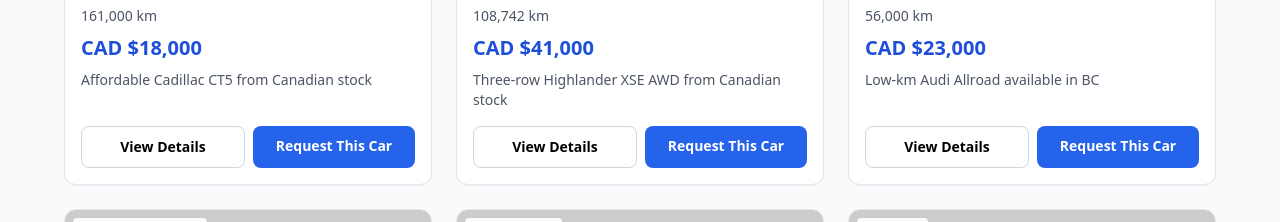
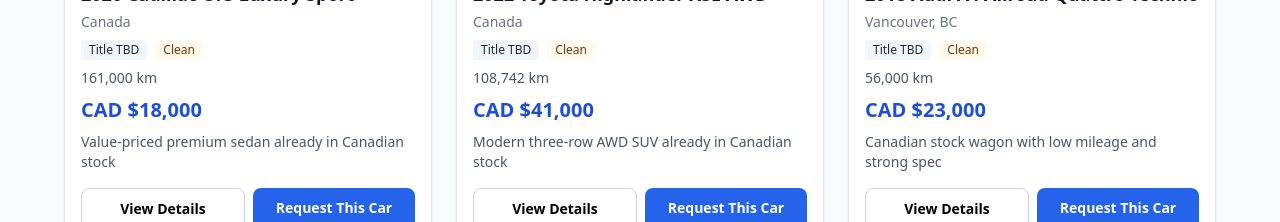
Before and after one commit to ark-crisisfix/USED-USA-CARS, a Next.js app: page /ready-cars in a window 1280 px wide. Shown: the part 859-1081 px from the top of the page. Built offline with nearby package versions, Linux system fonts and the light colour scheme.

Commit message:
Add Google Analytics and refine ready cars copy

```diff
--- a/app/layout.tsx
+++ b/app/layout.tsx
@@ -1,5 +1,6 @@
 import type { Metadata } from 'next'
 import { Inter } from 'next/font/google'
+import Script from 'next/script'
 import Header from '@/components/Header'
 import Footer from '@/components/Footer'
 import HtmlLang from '@/components/HtmlLang'
@@ -21,6 +22,18 @@
   return (
     <html lang="en">
       <body className={`${inter.className} min-h-screen flex flex-col`}>
+        <Script
+          src="https://www.googletagmanager.com/gtag/js?id=G-V8GHSRNRQ3"
+          strategy="afterInteractive"
+        />
+        <Script id="google-analytics" strategy="afterInteractive">
+          {`
+            window.dataLayer = window.dataLayer || [];
+            function gtag(){dataLayer.push(arguments);}
+            gtag('js', new Date());
+            gtag('config', 'G-V8GHSRNRQ3');
+          `}
+        </Script>
         <HtmlLang />
         <Header />
         <main className="flex-grow">
--- a/app/ready-cars/page.tsx
+++ b/app/ready-cars/page.tsx
@@ -18,6 +18,9 @@
       <div className="max-w-6xl mx-auto">
         <h1 className="text-3xl md:text-4xl font-bold text-gray-900 mb-4">{co.readyPageH1}</h1>
         <p className="text-lg text-gray-600 max-w-3xl mb-10">{co.readyPageIntro}</p>
+        <div className="mb-6 inline-flex items-center rounded-full border border-blue-200 bg-blue-50 px-4 py-2 text-sm font-medium text-blue-900">
+          3 vehicles currently in stock. Additional inventory will be added as it arrives.
+        </div>
         <ReadyCarsClient cars={cars} hrefPrefix="" />
       </div>
     </div>
--- a/app/ru/ready-cars/page.tsx
+++ b/app/ru/ready-cars/page.tsx
@@ -18,6 +18,9 @@
       <div className="max-w-6xl mx-auto">
         <h1 className="text-3xl md:text-4xl font-bold text-gray-900 mb-4">{co.readyPageH1}</h1>
         <p className="text-lg text-gray-600 max-w-3xl mb-10">{co.readyPageIntro}</p>
+        <div className="mb-6 inline-flex items-center rounded-full border border-blue-200 bg-blue-50 px-4 py-2 text-sm font-medium text-blue-900">
+          Сейчас в наличии 3 автомобиля. Новые позиции будем добавлять по мере поступления.
+        </div>
         <ReadyCarsClient cars={cars} hrefPrefix="/ru" />
       </div>
     </div>
--- a/data/ready-cars.json
+++ b/data/ready-cars.json
@@ -13,8 +13,8 @@
     "location": "Vancouver, BC",
     "currency": "CAD",
     "price": 23000,
-    "price_note": "CAD pricing. Shipping, export paperwork, and destination fees are quoted separately.",
-    "description": "2018 Audi A4 Allroad Quattro Technic available in Vancouver, BC. Grey exterior with black interior and low mileage for the year. Based on the provided photos, the vehicle shows a panoramic roof, digital cockpit, navigation, rear camera, leather interior, and Quattro all-wheel drive. Contact us for local purchase details or an export quote.",
+    "price_note": "Vehicle price in CAD. Shipping, export paperwork, and destination charges are quoted separately.",
+    "description": "Canadian stock vehicle available in Vancouver, BC. 2018 Audi A4 Allroad Quattro Technic finished in grey with a black interior and low mileage for the year. The photo set shows a panoramic roof, digital cockpit, navigation, rear camera, leather interior, and Quattro all-wheel drive. Suitable for local purchase in Canada or export on request.",
     "images": [
       "/ready-cars/audi-a4-allroad/photo_1_2026-03-20_22-10-05.jpg",
       "/ready-cars/audi-a4-allroad/photo_2_2026-03-20_22-10-05.jpg",
@@ -65,10 +65,10 @@
     "is_featured_homepage": true,
     "is_ready": true,
     "is_sold": false,
-    "short_note": "Low-km Audi Allroad available in BC",
+    "short_note": "Canadian stock wagon with low mileage and strong spec",
     "drivetrain": "AWD",
     "fuel_type": "Gasoline",
-    "logistics_note": "Local pickup in Vancouver; worldwide shipping quote on request.",
+    "logistics_note": "Available for local pickup in Vancouver or worldwide shipping on request.",
     "best_for": { "canada_local": true, "ukraine_repair": false, "uae_export": false },
     "created_at": "2026-03-20T12:00:00Z",
     "updated_at": "2026-03-20T12:00:00Z"
@@ -87,8 +87,8 @@
     "location": "Canada",
     "currency": "CAD",
     "price": 41000,
-    "price_note": "CAD pricing. Shipping, export paperwork, and destination fees are quoted separately.",
-    "description": "2022 Toyota Highlander XSE AWD available from our Canadian inventory. The provided photo set shows a black exterior, black interior, alloy wheels, and a three-row family SUV configuration. Contact us for current location, full vehicle details, and a local purchase or export quote.",
+    "price_note": "Vehicle price in CAD. Shipping, export paperwork, and destination charges are quoted separately.",
+    "description": "Canadian stock vehicle available for local sale or export. 2022 Toyota Highlander XSE AWD finished in black with a black interior and three-row family SUV layout. The photo set shows alloy wheels, clean presentation, and an AWD configuration suited for year-round use. A strong option for buyers who want a modern family SUV already in Canada.",
     "images": [
       "/ready-cars/toyota-highlander-xse-awd/photo_1_2026-03-20_22-15-36.jpg",
       "/ready-cars/toyota-highlander-xse-awd/photo_2_2026-03-20_22-15-36.jpg",
@@ -116,11 +116,11 @@
     "is_featured_homepage": true,
     "is_ready": true,
     "is_sold": false,
-    "short_note": "Three-row Highlander XSE AWD from Canadian stock",
+    "short_note": "Modern three-row AWD SUV already in Canadian stock",
     "engine": "3.5L V6",
     "drivetrain": "AWD",
     "fuel_type": "Gasoline",
-    "logistics_note": "Local sale or worldwide shipping quote available on request.",
+    "logistics_note": "Available for local sale in Canada or worldwide shipping on request.",
     "best_for": { "canada_local": true, "ukraine_repair": false, "uae_export": false },
     "created_at": "2026-03-20T12:30:00Z",
     "updated_at": "2026-03-20T12:30:00Z"
@@ -139,8 +139,8 @@
     "location": "Canada",
     "currency": "CAD",
     "price": 18000,
-    "price_note": "CAD pricing. Shipping, export paperwork, and destination fees are quoted separately.",
-    "description": "2020 Cadillac CT5 Luxury Sport available from our Canadian inventory. The supplied photo sets show a black sedan with black interior, alloy wheels, and a sport-oriented exterior package. Contact us for exact location, current condition details, and a local purchase or export quote.",
+    "price_note": "Vehicle price in CAD. Shipping, export paperwork, and destination charges are quoted separately.",
+    "description": "Canadian stock sedan offered at an attractive entry price. 2020 Cadillac CT5 Luxury Sport finished in black with a black interior, alloy wheels, and a sport-focused exterior look. The full photo gallery shows the car from multiple sets and angles, making it a practical option for local buyers or export clients looking for value in a modern premium sedan.",
     "images": [
       "/ready-cars/cadillac-ct5-luxury-sport/photo_1_2026-03-20_22-01-34.jpg",
       "/ready-cars/cadillac-ct5-luxury-sport/photo_1_2026-03-20_22-02-08.jpg",
@@ -177,11 +177,10 @@
     "is_featured_homepage": true,
     "is_ready": true,
     "is_sold": false,
-    "short_note": "Affordable Cadillac CT5 from Canadian stock",
-    "engine": "Gasoline",
+    "short_note": "Value-priced premium sedan already in Canadian stock",
     "drivetrain": "RWD",
     "fuel_type": "Gasoline",
-    "logistics_note": "Local sale or worldwide shipping quote available on request.",
+    "logistics_note": "Available for local sale in Canada or worldwide shipping on request.",
     "best_for": { "canada_local": true, "uae_export": false, "ukraine_repair": false },
     "created_at": "2026-03-20T13:00:00Z",
     "updated_at": "2026-03-20T13:00:00Z"
```
